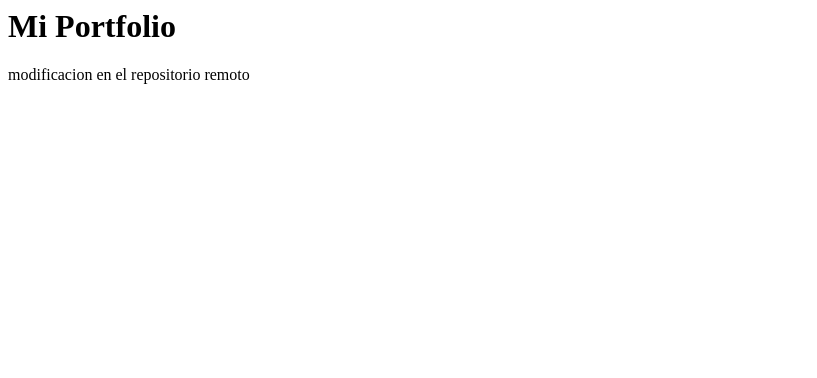
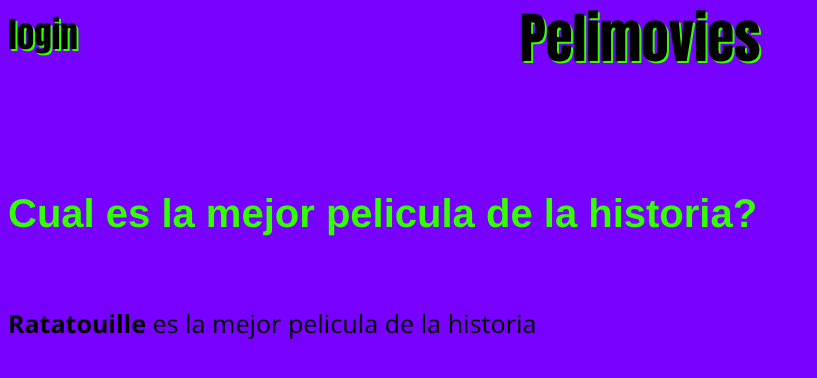
Before and after one commit to rami150/Portfolio-FrontEnd, a plain HTML site: page index.html in a window 1280 px wide. Shown: the whole page, without its empty margins (0-817 px from the left). Drawn offline with Linux system fonts and the light colour scheme.

Commit message:
re clara

```diff
--- a/index.html
+++ b/index.html
@@ -1,2 +1,53 @@
-<h1>Mi Portfolio</h1>
-<p> modificacion en el repositorio remoto</p>
+<!DOCTYPE html>
+<html>
+<head>
+<meta charset="utf-8">
+<title>Testeando xD</title>
+<style>
+    body{
+        background-color: #70f;
+    }
+    .titulo {
+        color: #3f0;
+        font-family:'Franklin Gothic Medium';
+        font-size: 40px;
+    }
+    .churro {
+        font-size: 25px;
+        font-family:'Segoe UI';
+        margin-top: 70px;
+    }
+    .ass {
+        font-size: 55px;
+        font-family: Impact;
+        text-align: center;
+        text-shadow: #3f0   2px 2px;
+        font-weight: 250;
+        line-height: 0.1;
+        margin-top: 10px;
+        margin-bottom: 150px;
+    }
+    .textito {
+        font-size: 35px;
+        font-family: impact;
+        text-align: left;
+        text-shadow: #3f0   2px 2px;
+        font-weight: 250;
+        margin-bottom: -10px;
+        line-height: 0;
+    }
+</style>
+</head>
+<body>
+    <header>
+      <p class="textito">login</p>
+        <h1 class="ass">Pelimovies</h1>
+
+    </header>
+<h1 class="titulo">Cual es la mejor pelicula de la historia?</h1>
+<p class="churro">
+    <strong>Ratatouille</strong> es la mejor pelicula de la historia
+</p>
+
+</body>
+</html>
--- a/styles.css
+++ b/styles.css
@@ -0,0 +1,3 @@
+.titulo {
+    color: #9be;
+}
```
